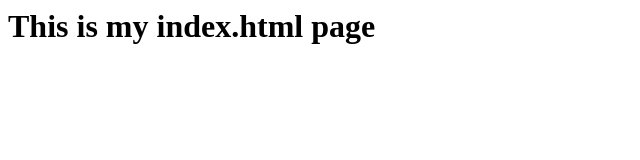
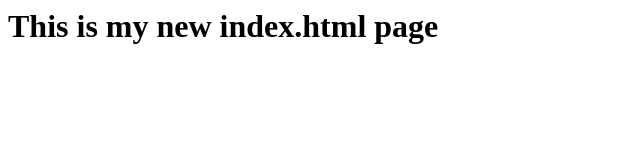
Before and after one commit to Sakshi-4546/12--jan-devops, a plain HTML site: page index.html in a window 1280 px wide. Shown: the whole page, without its empty margins (0-640 px from the left). Drawn offline with Linux system fonts and the light colour scheme.

Commit message:
modified

```diff
--- a/index.html
+++ b/index.html
@@ -1 +1 @@
-<h1> This is my index.html page</h1>
+<h1> This is my new index.html page</h1>
```
